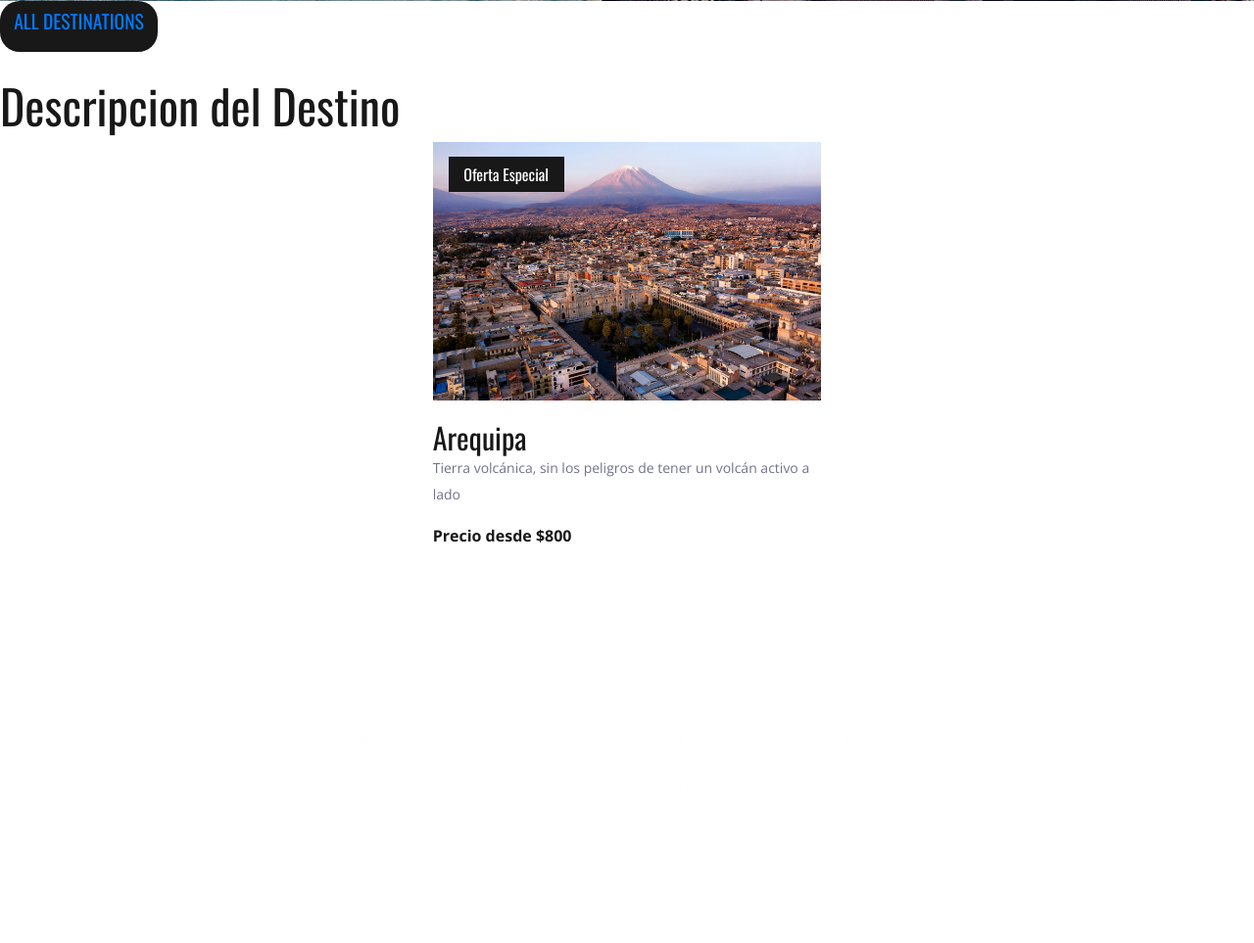
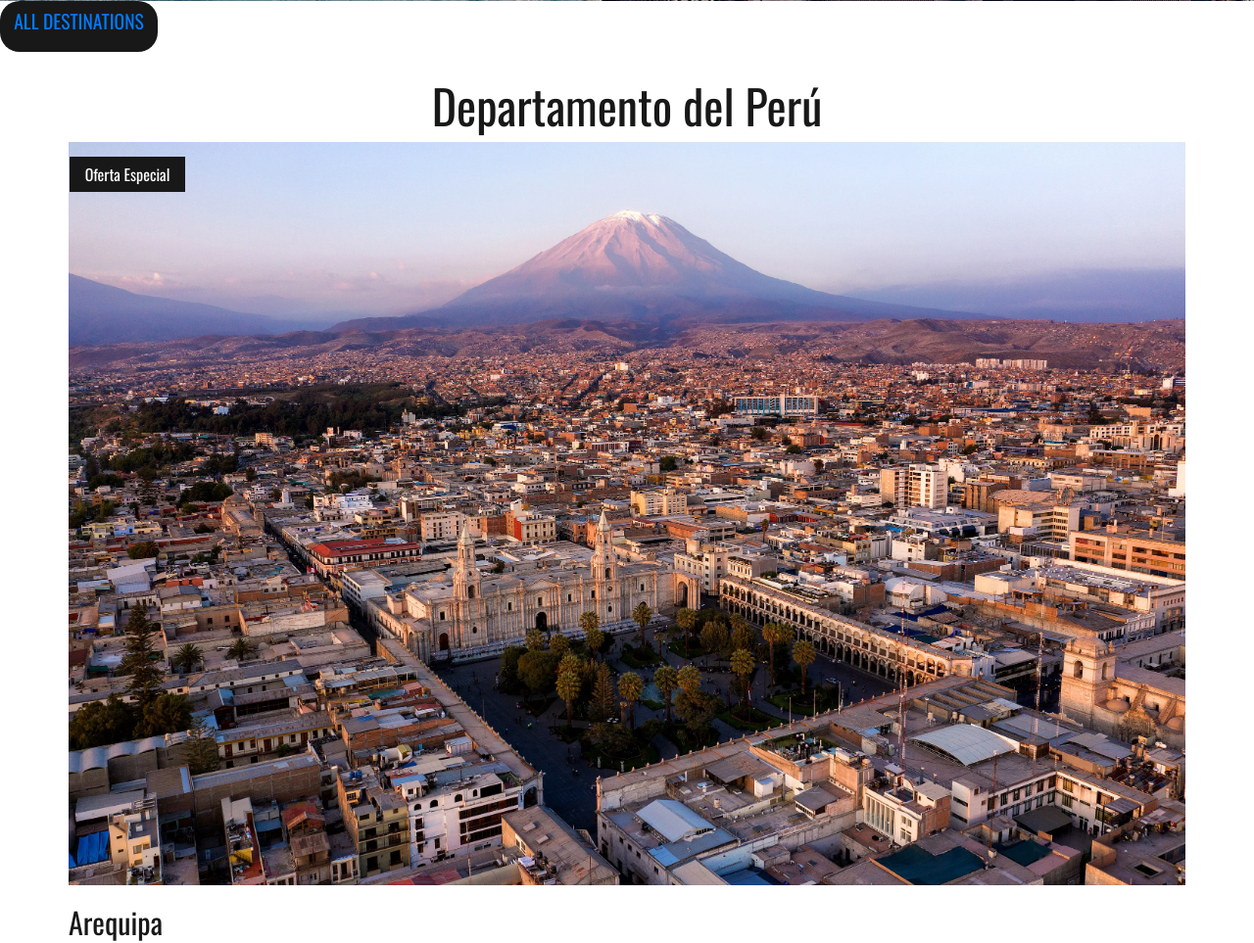
Before and after one commit to JamesCordova/DestinosTuristicos, a Django app: page /destinations/1/ in a window 1280 px wide. Shown: the part 833-1796 px from the top of the page at 98% size. Run offline with Django 4.2, Linux system fonts and the light colour scheme; data comes from the database, SQL or seed files in the repository; parts of the project's set-up code (start-up, migrations or seed data) failed here and were passed over; some libraries are stand-ins or nearby versions.

Commit message:
se cambio la forma de distribucion de los div eb destiantionsShow.html para que la iamgen se muestre más grande como en el destiantionsDelete.html

```diff
--- a/src/destinations/templates/destinations/destinationsShow.html
+++ b/src/destinations/templates/destinations/destinationsShow.html
@@ -3,12 +3,11 @@
 <div class="home_search_button text-center" style="font-size:140%; padding:6px">
     <a href="/destinations/">All Destinations</a>
 </div>
-<div class="section_title">
-    <h2> Descripcion del Destino <h2>
+<div class="section_title text-center">
+    <h2> Departamento del Perú <h2>
 </div>
 
-<div class="destination item container">
-    <div class="destination_image">
+<div class="destination_image container">
     <img src="{{ dest.img.url }}" alt="image">
     {% if dest.oferta %}
     <div class="spec_offer text-center">
@@ -19,8 +18,6 @@
         {% endif %}
     </div>
     {% endif %}
-    </div>
-    <div class="destination_content">
     <div class="destination_title">
         <a href="#destination_image">{{ dest.nombre }}</a> <!-- se coloco con el tag a para que siga teniendo el mismo css ademas de redirigir a una clase-->
     </div>
@@ -36,5 +33,4 @@
                 {% endif %}
             </div>
 </div>
-</div>
 {% endblock %}
```
Lines whose indentation alone changed are shown as unchanged.
